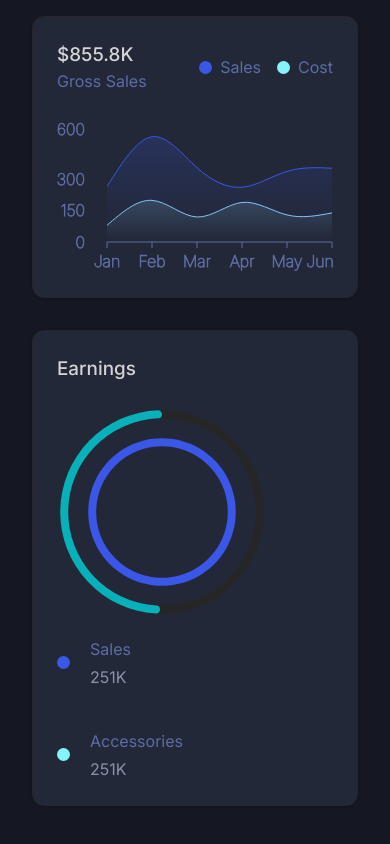
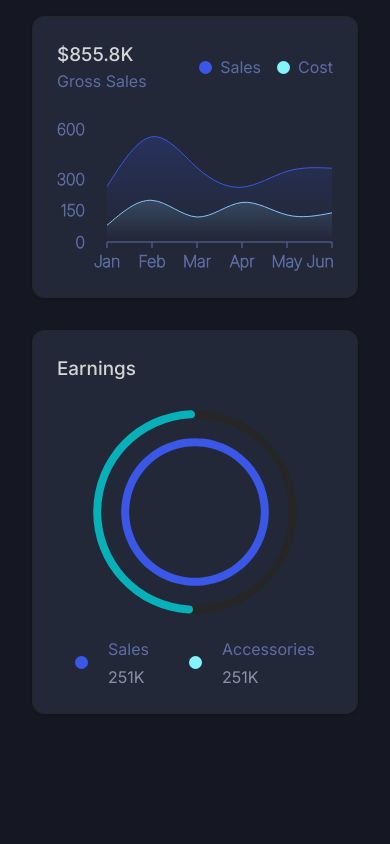
Before and after one commit to Frhaanaziz/dashboard-preview, a Next.js app: page /dashboard in a window 390 px wide. Shown: the part 1168-2012 px from the top of the page. After the commit the page ends 1922 px from the top, so only its background shows below. Built offline with nearby package versions, Linux system fonts and the light colour scheme.

Commit message:
feat: Update layout of EarningsSection for improved responsiveness

```diff
--- a/src/components/dashboard/EarningsSection.tsx
+++ b/src/components/dashboard/EarningsSection.tsx
@@ -22,9 +22,9 @@ const EarningsSection = (props: ComponentPropsWithoutRef<"section">) => {
           </div>
         </CardHeader>
         <CardContent>
-          <div className="flex flex-wrap items-center gap-5">
+          <div className="flex flex-col flex-wrap items-center justify-center gap-5 xl:flex-row">
             <RadialEarnings />
-            <div className="my-auto space-y-10">
+            <div className="my-auto flex gap-10 xl:flex-col">
               <div className="flex items-center gap-5">
                 <div className="h-[13px] w-[13px] rounded-full bg-[#3A57E8]" />
                 <div className="space-y-1">
```
